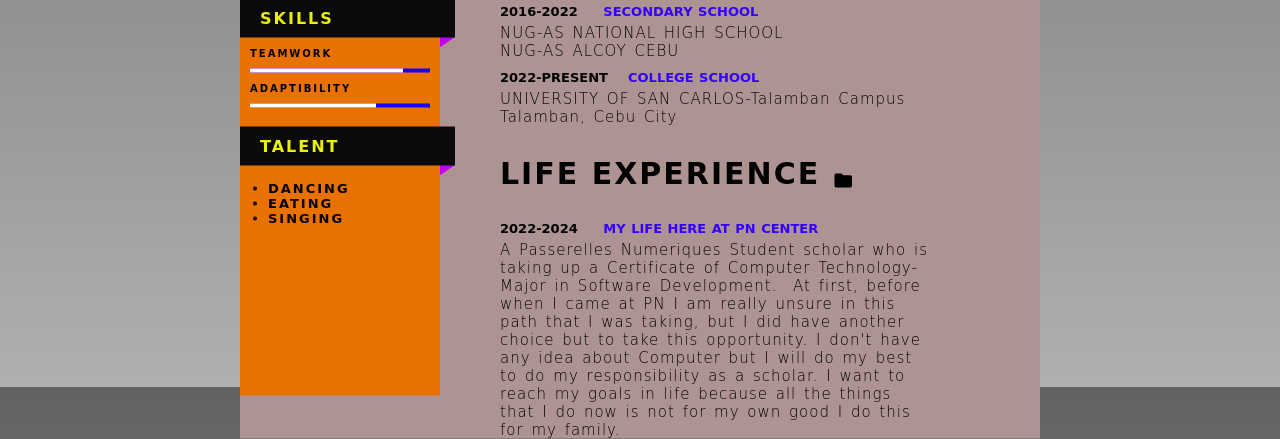
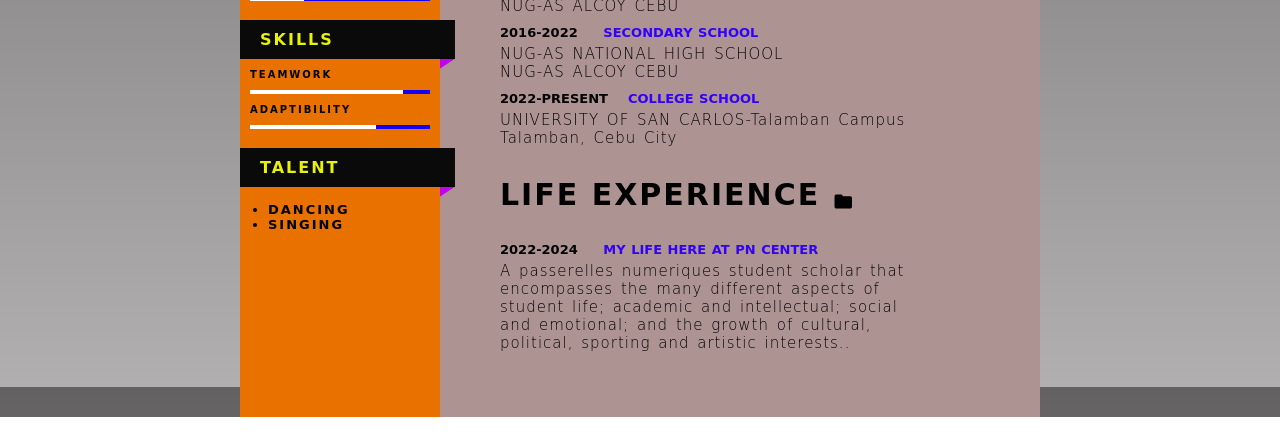
Before and after one commit to CHARLOTTJEAN/CHARLOTTJEAN.github.io, a plain HTML site: page index.html in a window 1280 px wide. Shown: the part 589-1028 px from the top of the page. After the commit the page ends 1006 px from the top, so only its background shows below. Drawn offline with Linux system fonts and the light colour scheme.

Commit message:
save all changes

```diff
--- a/index.html
+++ b/index.html
@@ -85,7 +85,6 @@
 			<div class="h-div">
         <ul>
           <li>DANCING</li>
-          <li>EATING</li>
           <li>SINGING</li>
         </ul>
 			</div>
@@ -137,7 +136,7 @@
 		<div class="box-2">
 			<h2>LIFE EXPERIENCE <i class="material-icons icons3" >folder</i></h2>
 			<p class="p3">2022-2024 <span>MY LIFE HERE AT PN CENTER</span></p>
-			<p class="p2">A Passerelles Numeriques Student scholar who is taking up a Certificate of Computer Technology-Major in Software Development.  At first, before when I came at PN I am really unsure in this path that I was taking, but I did have another choice but to take this opportunity. I don't have any idea about Computer but I will do my best to do my responsibility as a scholar. I want to reach my goals in life because all the things that I do now is not for my own good I do this for my family.
+			<p class="p2">A passerelles numeriques student scholar that encompasses the many different aspects of student life; academic and intellectual; social and emotional; and the growth of cultural, political, sporting and artistic interests..
 
 		</div>
 
```
